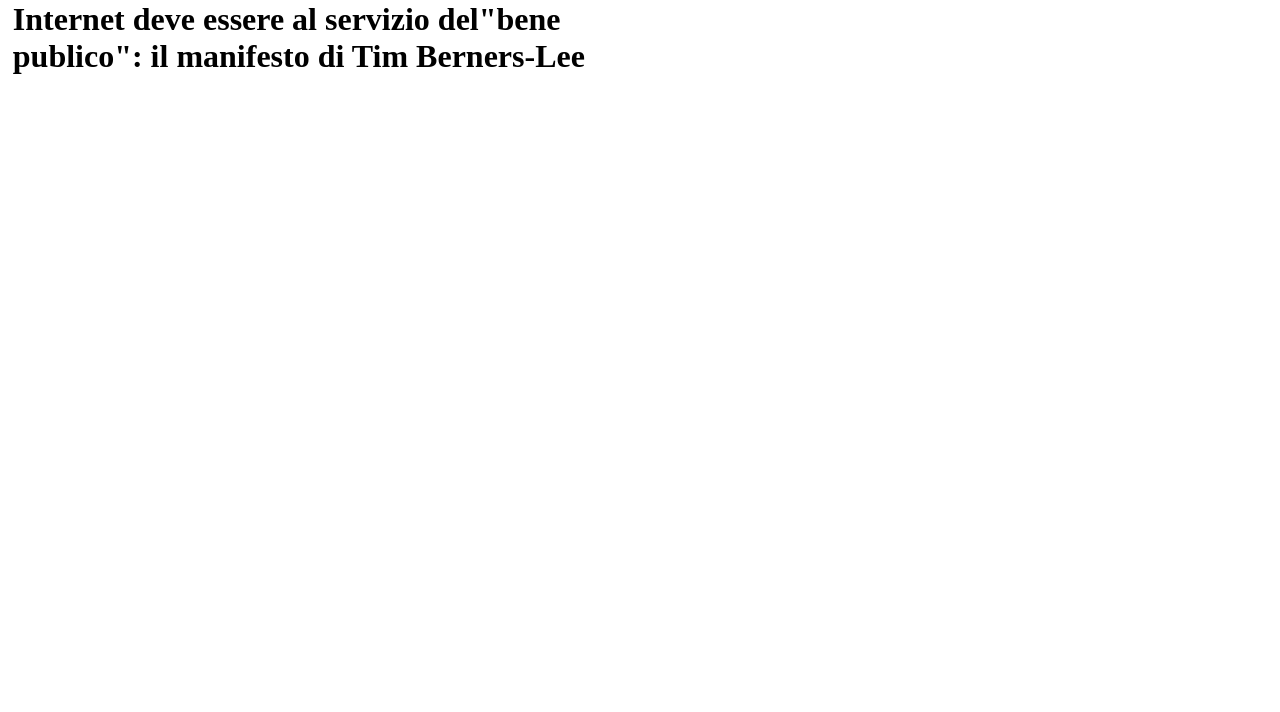
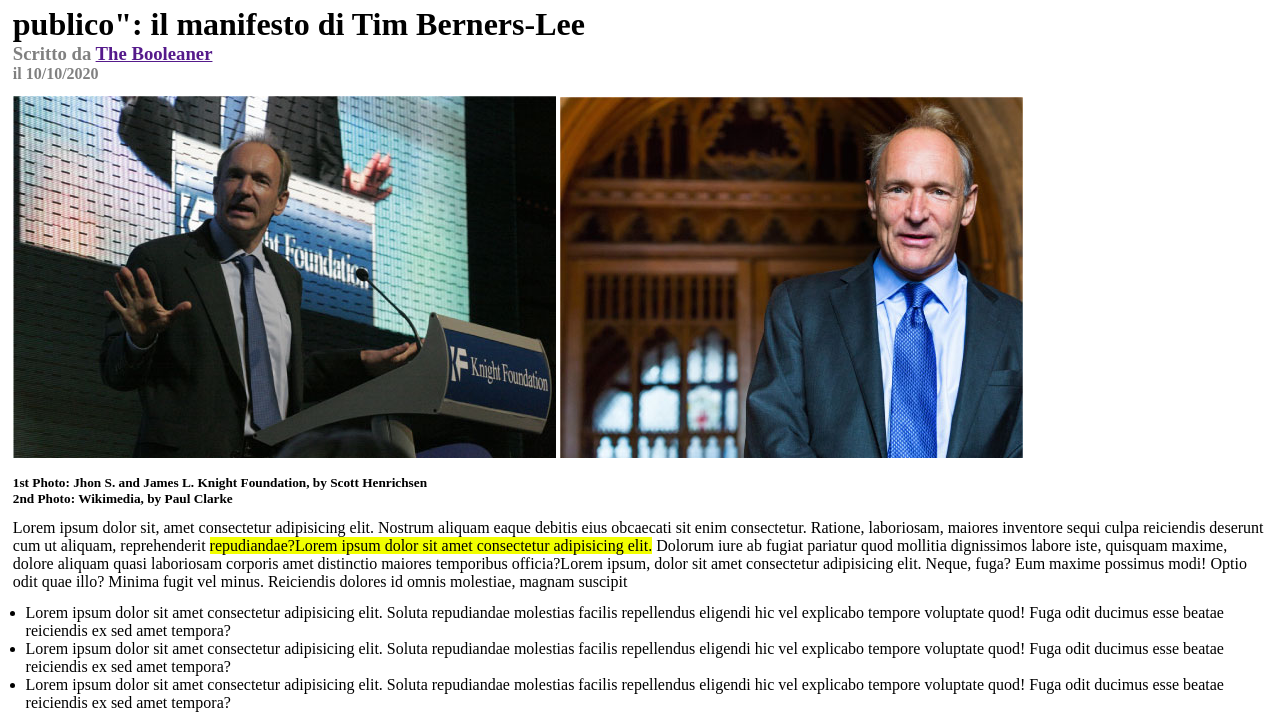
Before and after one commit to FrancescolaPiana/html-css-booleaner, a plain HTML site: page index.html in a window 1280 px wide. Shown: the part 177-889 px from the top of the page. Before the commit the page ends 800 px from the top, so only its background shows below. Drawn offline with Linux system fonts and the light colour scheme.

Commit message:
progression

```diff
--- a/css/style.css
+++ b/css/style.css
@@ -1,6 +1,6 @@
 *{
     box-sizing: border-box;
-    margin: 0% 0% 2% 0%;
+    margin: 0% 0% 0% 0%;
   }
 
 header{
@@ -15,9 +15,39 @@ h1{
     padding-right: 50%;
 }
 
+h3{
+    padding-left: 1%;
+    color: grey;
+}
+
+h4{
+    padding-left: 1%;
+    color: grey;
+    margin-bottom: 1%;
+}
+
+h5{
+    padding-left: 1%;
+}
+
+.borders{
+    padding-left: 1%;
+    padding-right: 1%;
+    margin-bottom: 0%;
+    padding-bottom: 1%;
+}
+
+.listb{
+    padding-left: 2%;
+}
+
 #logo{;
     width: 25%;
     height: 25%;
     padding-top: 5%;
     padding-left: 1%;
 }
+
+#evidenziato{
+    background-color: rgb(242, 255, 0);
+}
--- a/index.html
+++ b/index.html
@@ -16,5 +16,42 @@
     <h1>
     Internet deve essere al servizio del"bene publico": il manifesto di Tim Berners-Lee
     </h1>
+    <h3>
+        Scritto da <a href="">The Booleaner</a>
+    </h3>
+    <h4>
+        il 10/10/2020
+    </h4>
+    <div class="borders">
+        <img src="img/tim-1.jpg" alt="tim1" >
+        <img src="img/tim-2.jpg" alt="tim2">
+    </div>
+    <h5>
+        1st Photo: Jhon S. and James L. Knight Foundation, by Scott Henrichsen
+    </h5>
+    <h5 class="borders">
+        2nd Photo: Wikimedia, by Paul Clarke
+    </h5>
+    <p class="borders">
+        Lorem ipsum dolor sit, amet consectetur adipisicing elit.
+        Nostrum aliquam eaque debitis eius obcaecati sit enim consectetur.
+        Ratione, laboriosam, maiores inventore sequi culpa reiciendis deserunt cum ut aliquam,
+        reprehenderit <span id="evidenziato" >repudiandae?Lorem ipsum dolor sit amet consectetur adipisicing elit.</span>
+        Dolorum iure ab fugiat pariatur quod mollitia dignissimos labore iste, quisquam maxime,
+        dolore aliquam quasi laboriosam corporis amet distinctio maiores temporibus officia?Lorem ipsum,
+        dolor sit amet consectetur adipisicing elit. Neque, fuga? Eum maxime possimus modi! Optio odit quae illo? Minima fugit vel minus.
+        Reiciendis dolores id omnis molestiae, magnam suscipit
+    </p>
+    <ul class="listb">
+        <li >
+            Lorem ipsum dolor sit amet consectetur adipisicing elit. Soluta repudiandae molestias facilis repellendus eligendi hic vel explicabo tempore voluptate quod! Fuga odit ducimus esse beatae reiciendis ex sed amet tempora?
+        </li>
+        <li >
+            Lorem ipsum dolor sit amet consectetur adipisicing elit. Soluta repudiandae molestias facilis repellendus eligendi hic vel explicabo tempore voluptate quod! Fuga odit ducimus esse beatae reiciendis ex sed amet tempora?
+        </li>
+        <li >
+            Lorem ipsum dolor sit amet consectetur adipisicing elit. Soluta repudiandae molestias facilis repellendus eligendi hic vel explicabo tempore voluptate quod! Fuga odit ducimus esse beatae reiciendis ex sed amet tempora?
+        </li>
+    </ul>
 </body>
 </html>
```
